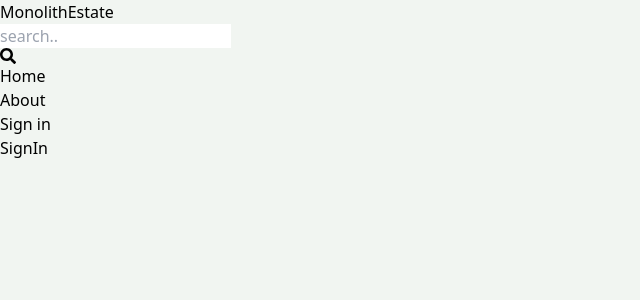
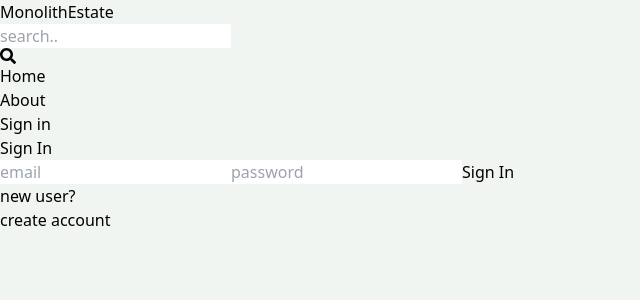
Before and after one commit to Fenrir-04/Mekhar-Estate, a React (Vite) app in the folder client/: page /sign-in in a window 1280 px wide. Shown: the top 300 px of the page, without its empty margins (0-640 px from the left). Built offline with nearby package versions, Linux system fonts and the light colour scheme.

Commit message:
completed sign in page functionality

```diff
--- a/client/src/pages/SignIn.jsx
+++ b/client/src/pages/SignIn.jsx
@@ -1,7 +1,67 @@
-import React from 'react'
+import { set } from 'mongoose';
+import React, { useState } from 'react'
+import {Link, useNavigate} from 'react-router-dom';
 
 export default function SignIn() {
+
+  const [formData, setFormData] = useState({});
+  const [error,setError] = useState(null);
+  const [loading, setLoading] = useState(false);
+  const navigate = useNavigate();
+
+  const changeHandler = (e) => {
+    setFormData({
+      ...formData, // to retain the previous written, such that it doesn;t get lost after moving to next column
+      [e.target.id]: e.target.value, // put the value directly using the id, given at the time of form creation
+    });
+  };
+
+  const submitHandler = async (e) => {
+    e.preventDefault();
+    try{
+      setLoading(true);
+      const res = await fetch('/api/auth/signin', { // fetch the data from the signupm form and post it directly from browser
+        method: 'POST',
+        headers: {
+          'content-type': 'application/json',
+        },
+        body: JSON.stringify(formData),
+      });
+
+      const data = await res.json(); // convert the above string data to json format
+      console.log(data);
+
+      if(data.success === false){ // Error handling
+        setLoading(false);
+        setError(data.message);
+        return;
+      }
+      setLoading(false);
+      setError(null);
+      navigate('/');
+    }
+    catch(err){
+      setLoading(false);
+      setError(err.message);
+    }
+  };
+
   return (
-    <div>SignIn</div>
+    <div className='p-3 max-w-lg mx-auto'>
+      <h1 className='text-3xl text-center font-semibold my-7'>Sign In</h1>
+      <form onSubmit={submitHandler} className='flex flex-col gap-3'>
+        <input type='text' placeholder='email' className='p-3 rounded-lg border' id='email'onChange={changeHandler} />
+        <input type='text' placeholder='password' className='p-3 rounded-lg border' id='password' onChange={changeHandler}/>
+        <button disabled={loading} className='bg-red-600 text-white rounded-lg p-3 hover:opacity-90 font-medium uppercase disabled:opacity-80'>
+        {loading ? 'loading...' : 'Sign In'} </button>
+      </form>
+      <div className='flex gap-2 mt-5'>
+        <p>new user?</p>
+        <Link to='/sign-up'>
+          <span className='text-blue-700 underline'>create account</span>
+        </Link>
+      </div>
+      {error && <p className='text-red-600 mt-5'>{error}</p>}
+    </div>
   )
 }
--- a/client/src/pages/SignUp.jsx
+++ b/client/src/pages/SignUp.jsx
@@ -59,7 +59,7 @@
       <div className='flex gap-2 mt-5'>
         <p>Already have an account?</p>
         <Link to='/sign-in'>
-          <span className='text-blue-700'>sign in</span>
+          <span className='text-blue-700 underline'>sign in</span>
         </Link>
       </div>
       {error && <p className='text-red-600 mt-5'>{error}</p>}
```
